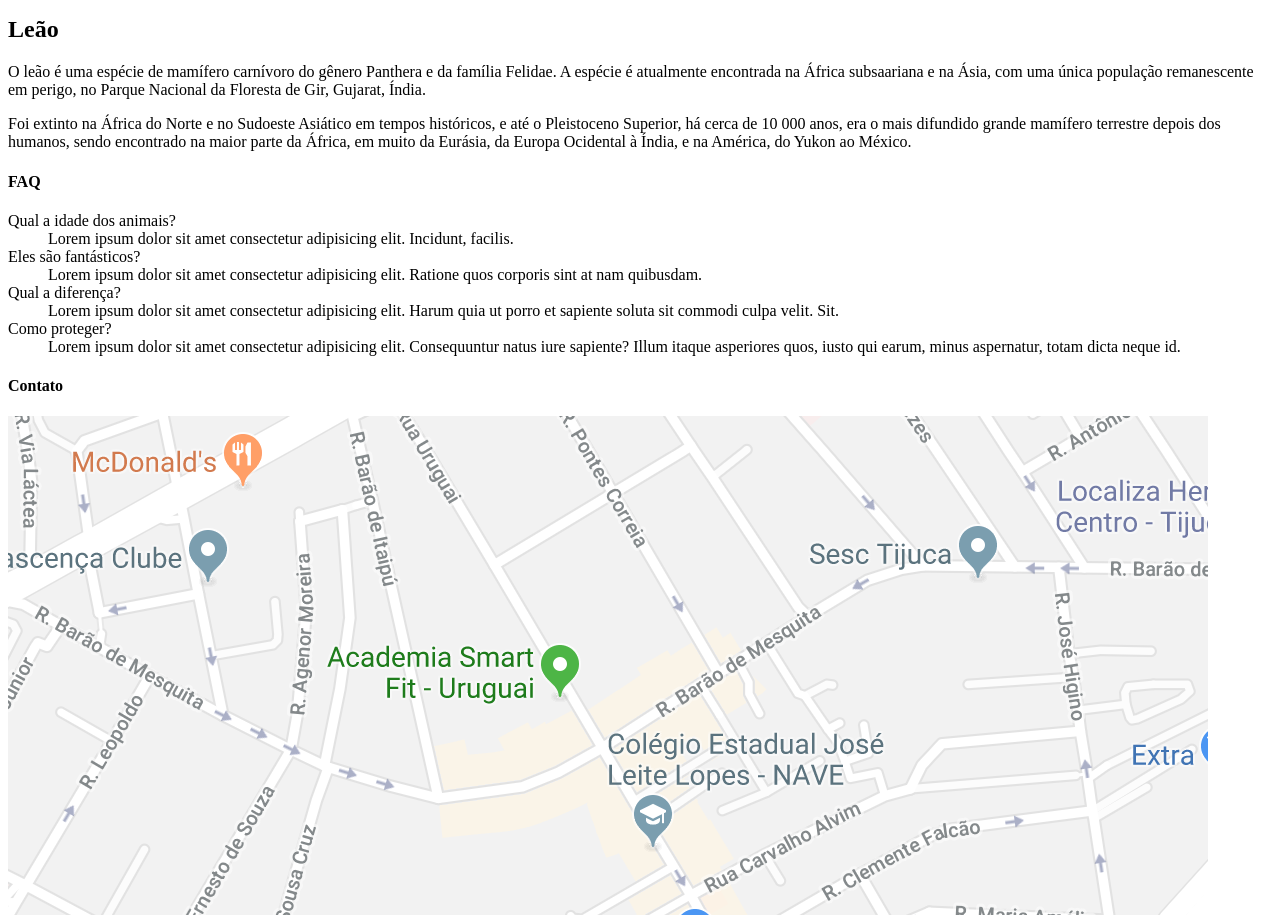
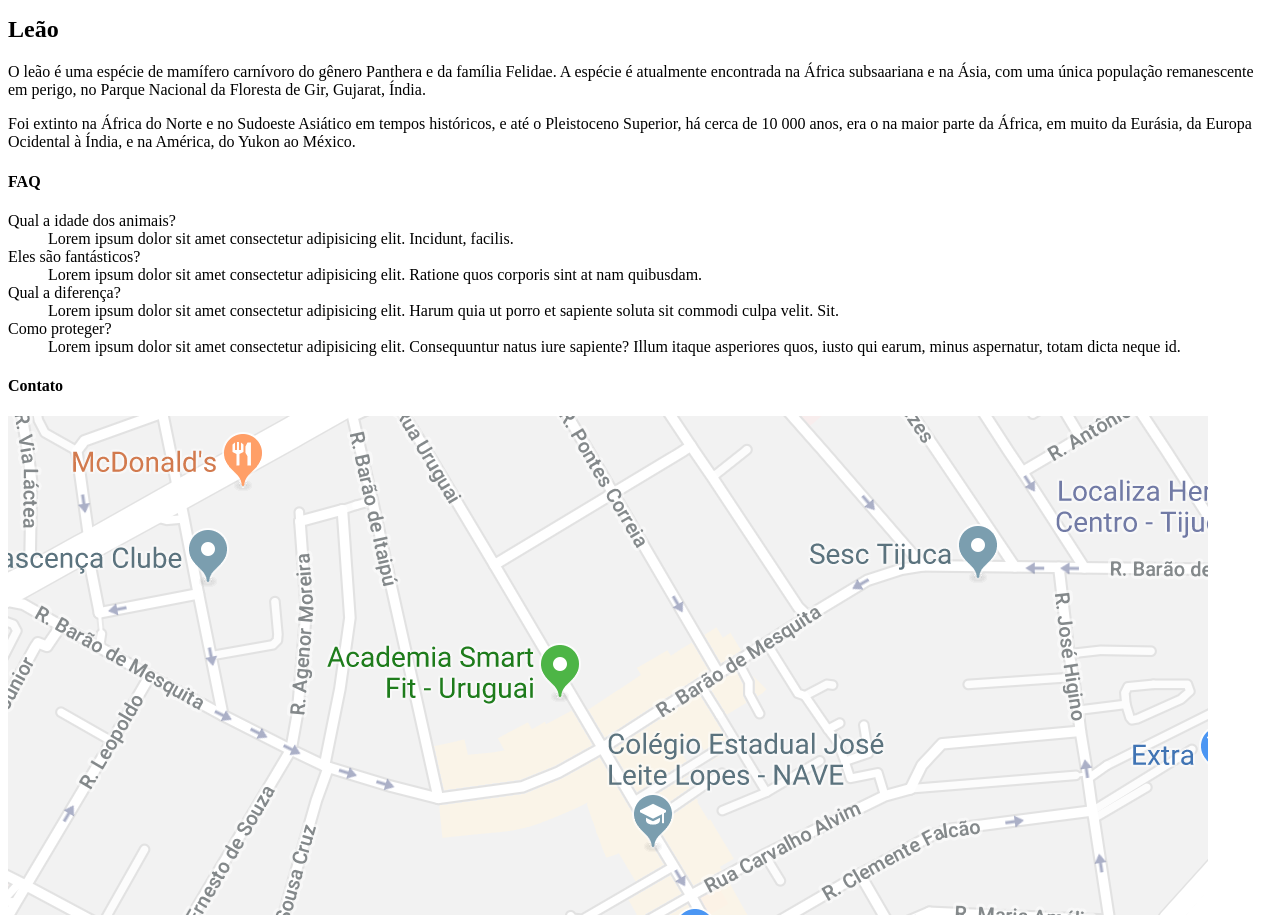
Before and after one commit to rafaelamiranda/animais-fantasticos, a plain HTML site: page index.html in a window 1280 px wide. Shown: the part 5607-6522 px from the top of the page. Drawn offline with Linux system fonts and the light colour scheme.

Commit message:
atualização de textos

```diff
--- a/index.html
+++ b/index.html
@@ -43,7 +43,8 @@
 				<section>
 					<h2>Raposa</h2>
 					<p>As raposas são animais mamíferos e onívoros pertencentes à família Canidae. São vulpídeos de porte médio, caracterizados por um focinho comprido e uma cauda longa e peluda.</p>
-					<p>Também apresentam como particularidade suas pupilas ovais, semelhantes às pupilas verticais dos felídeos.</p>
+					<p>Também apresentam como particularidade suas pupilas ovais, semelhantes às pupilas verticais dos felídeos.
+					</p>
 				</section>
 				<section>
 					<h2>Esquilo</h2>
@@ -57,7 +58,7 @@
 				</section>
 				<section>
 					<h2>Lobo</h2>
-					<p>O lobo é uma espécie de mamífero canídeo do gênero Canis. É um sobrevivente da Era do Gelo, originário do Pleistoceno Superior, cerca de 300 mil anos atrás.</p>
+					<p>O lobo é uma espécie de mamífero canídeo do gênero Canis. É um  sobrevivente da Era do Gelo, originário do Pleistoceno Superior, cerca de 300 mil anos atrás.</p>
 					<p>É o maior membro remanescente selvagem da família canidae. O sequenciamento de DNA e estudos genéticos reafirmam que o lobo-cinzento é ancestral do cão doméstico (Canis lupus familiaris), contudo alguns aspectos desta afirmação têm sido questionados recentemente.[</p>
 				</section>
 				<section>
@@ -67,7 +68,7 @@
 				<section>
 					<h2>Leão</h2>
 					<p>O leão é uma espécie de mamífero carnívoro do gênero Panthera e da família Felidae. A espécie é atualmente encontrada na África subsaariana e na Ásia, com uma única população remanescente em perigo, no Parque Nacional da Floresta de Gir, Gujarat, Índia.</p>
-					<p>Foi extinto na África do Norte e no Sudoeste Asiático em tempos históricos, e até o Pleistoceno Superior, há cerca de 10 000 anos, era o mais difundido grande mamífero terrestre depois dos humanos, sendo encontrado na maior parte da África, em muito da Eurásia, da Europa Ocidental à Índia, e na América, do Yukon ao México.</p>
+					<p>Foi extinto na África do Norte e no Sudoeste Asiático em tempos históricos, e até o Pleistoceno Superior, há cerca de 10 000 anos, era o na maior parte da África, em muito da Eurásia, da Europa Ocidental à Índia, e na América, do Yukon ao México.</p>
 				</section>
 				<section class="grid-section faq" id="faq">
 					<h1>FAQ</h1>
@@ -75,7 +76,8 @@
 						<dt>Qual a idade dos animais?</dt>
 						<dd>Lorem ipsum dolor sit amet consectetur adipisicing elit. Incidunt, facilis.</dd>
 						<dt>Eles são fantásticos?</dt>
-						<dd>Lorem ipsum dolor sit amet consectetur adipisicing elit. Ratione quos corporis sint at nam quibusdam.</dd>
+						<dd>Lorem ipsum dolor sit amet consectetur adipisicing elit. Ratione quos corporis sint at nam quibusdam.
+						</dd>
 						<dt>Qual a diferença?</dt>
 						<dd>Lorem ipsum dolor sit amet consectetur adipisicing elit. Harum quia ut porro et sapiente soluta sit commodi culpa velit. Sit.</dd>
 						<dt>Como proteger?</dt>
```
